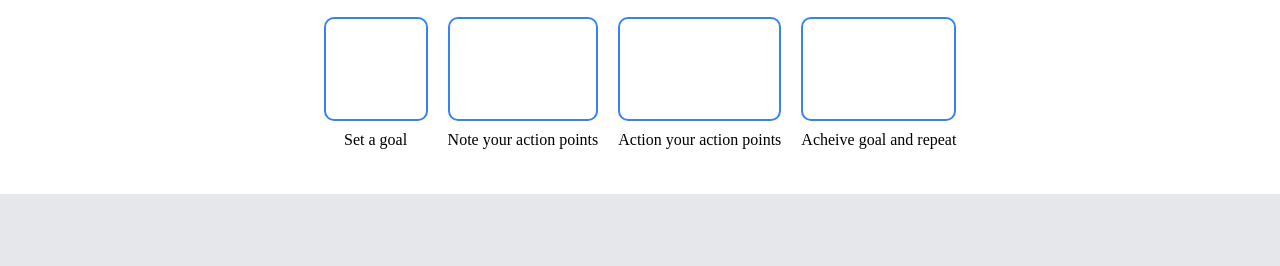
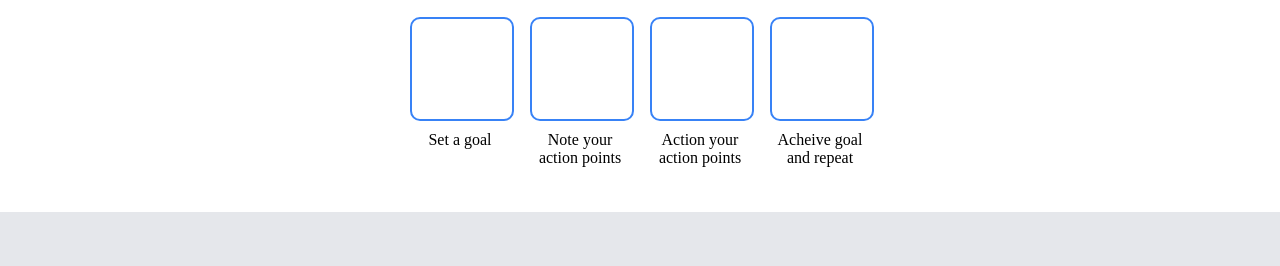
Before and after one commit to JaydThomas/LandingPage, a plain HTML site: page index.html in a window 1280 px wide. Shown: the part 497-763 px from the top of the page. Drawn offline with Linux system fonts and the light colour scheme.

Commit message:
CSS Update: Ensure the text below boxes wrap so that the box remains fixed in width
- Add a max-width property to the box parent container
- Ensure text appears below box by using flex and flex direction

```diff
--- a/landingstyles.css
+++ b/landingstyles.css
@@ -96,16 +96,21 @@ a {
     justify-content: center;
     padding: 20px;
     gap: 20px;
-
-
 }
 
 .box {
+
     border: solid #3882F6 2px;
     padding: 50px;
     border-radius: 10px;
 
+}
 
+.flex-wrap {
+
+    display: flex;
+    flex-direction: column;
+    max-width: 100px;
 
 }
 .text-item {
```
